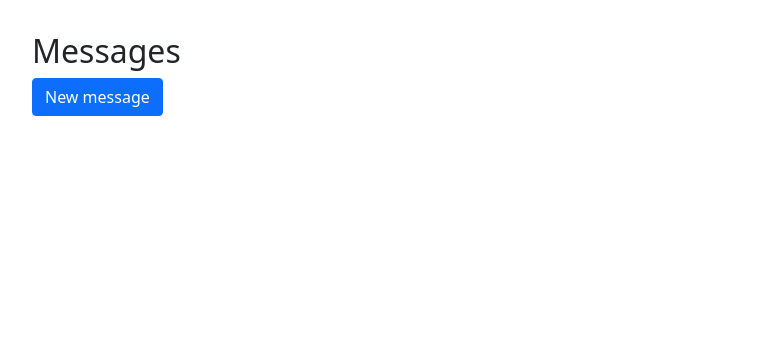
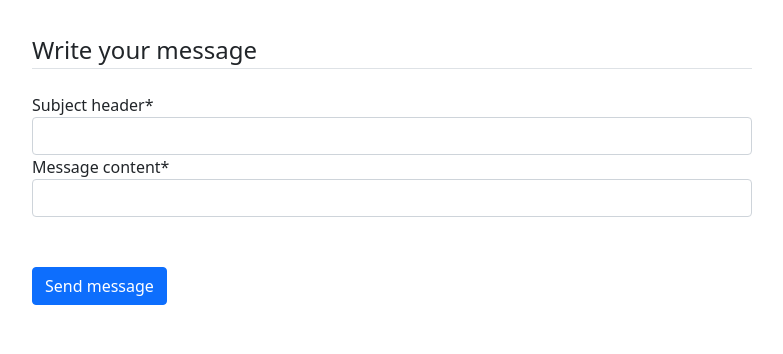
Before and after one commit to gisli91/verklegt2, a Django app: page /messages/reply/1/ in a window 1280 px wide. Shown: the part 56-410 px from the top of the page, without its empty margins (50-833 px from the left). Run offline with Django 4.2, Linux system fonts and the light colour scheme; tables that the repository leaves empty hold one stand-in row (values such as "Sample post"); some libraries are stand-ins or nearby versions.

Commit message:
"Added messages"

```diff
--- a/message/forms/message_form.py
+++ b/message/forms/message_form.py
@@ -1,11 +1,13 @@
 from django import forms
 from django.core.exceptions import ValidationError
-
+from crispy_forms.helper import FormHelper
+from crispy_forms.layout import Layout, Fieldset
 
 from message.models import Message
 
 
 class MessageForm(forms.ModelForm):
     class Meta:
+
         model = Message
         fields = ["subject_header", "message_content", "receiver"]
--- /dev/null
+++ b/message/forms/reply_message_form.py
@@ -0,0 +1,11 @@
+from django import forms
+from django.core.exceptions import ValidationError
+
+
+from message.models import Message
+
+
+class ReplyMessageForm(forms.ModelForm):
+    class Meta:
+        model = Message
+        fields = ["subject_header", "message_content"]
--- a/message/urls.py
+++ b/message/urls.py
@@ -8,5 +8,6 @@ urlpatterns = [
     #path('new', views.new_message, name="new_message"),
     path('new', views.send, name="send_message"),
     path('reply/<int:id>/', views.reply, name="reply_message"),
+    path('<int:id>/', views.delete, name="delete_message"),
 
 ]
--- a/message/views.py
+++ b/message/views.py
@@ -3,6 +3,7 @@ from django.contrib import messages
 from django.shortcuts import render, redirect, get_object_or_404
 from user.models import User
 from .forms.message_form import MessageForm
+from .forms.reply_message_form import ReplyMessageForm
 from .models import Message
 import time
 # Create your views here.
@@ -16,8 +17,33 @@ def inbox(request):
 
 
 def reply(request, id):
-    return render(request, "message/index.html")
+    receiver = get_object_or_404(User, pk=id)
 
+    if request.method == "POST":
+
+        form = ReplyMessageForm(request.POST)
+
+        if form.is_valid():
+            message = form.save(commit=False)
+            message.sender = request.user
+            message.receiver = receiver
+            message.save()
+            messages.success(request, "Your message has been sent")
+
+            return redirect("message-inbox")
+    else:
+        message = ReplyMessageForm()
+
+    context = {
+        "form": message,
+    }
+    return render(request, "message/send_message.html", context)
+
+
+def delete(request, id):
+    message = get_object_or_404(Message, pk=id)
+    message.delete()
+    return redirect("message-inbox")
 
 def send(request):
     if request.method == "POST":
--- a/static/css/main.css
+++ b/static/css/main.css
@@ -9,9 +9,7 @@
     justify-content: space-evenly;
 }
 
-.spacer{
-    height: 30%;
-}
+
 
 .nav-item-left{
     right: auto;
@@ -31,3 +29,15 @@ a, a:hover, a:visited, a:active {
     margin:1rem;
     align-content: center;
 }
+
+
+.btn-primary {
+    margin-bottom: 50px;
+}
+
+
+#new_msg_btn{
+    background-color: green;
+    margin-top: 50px;
+    margin-bottom: 50px;
+}
--- a/templates/message/index.html
+++ b/templates/message/index.html
@@ -2,7 +2,7 @@
 {% block content %}
     <h2>Messages</h2>
     <div class="card-group">
-        <a href="{% url 'send_message' %}" class="block btn btn-primary">New message</a>
+        <a style="margin-top: 10px" href="{% url 'send_message' %}" class="block btn btn-primary">New message</a>
         <div class="row">
 
             {% for message in messages %}
--- a/templates/message/send_message.html
+++ b/templates/message/send_message.html
@@ -9,7 +9,7 @@
                 {{ form|crispy }}
             </fieldset>
             <div class="form-group">
-                   <button class="btn btn-primary" type="submit">Send message</button>
+                   <button style="margin-top: 50px" class="btn btn-primary" type="submit">Send message</button>
             </div>
         </form>
 {% endblock %}
```
Also changed, not shown: templates/message/single_message.html (+5 -4 lines).
